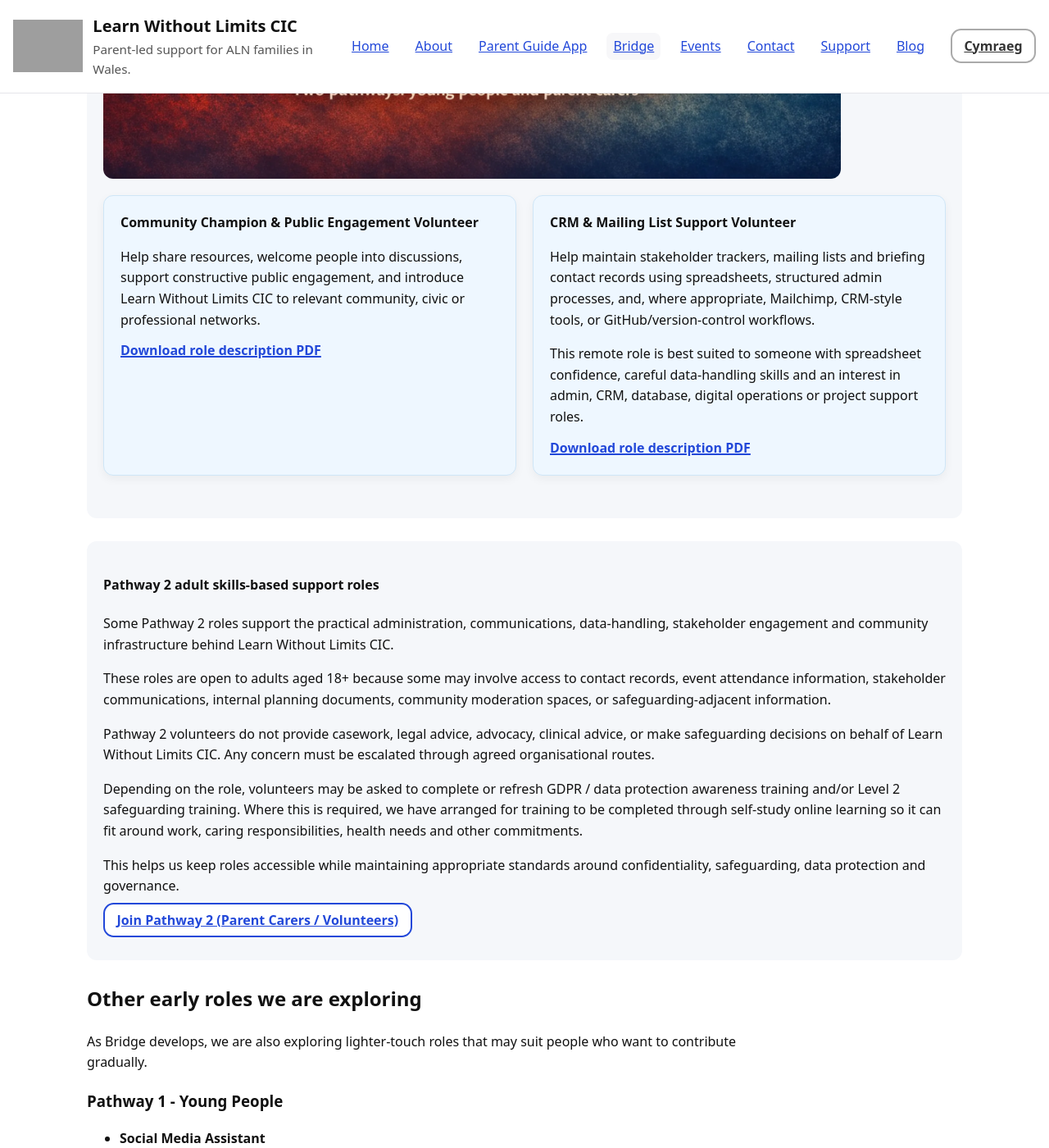
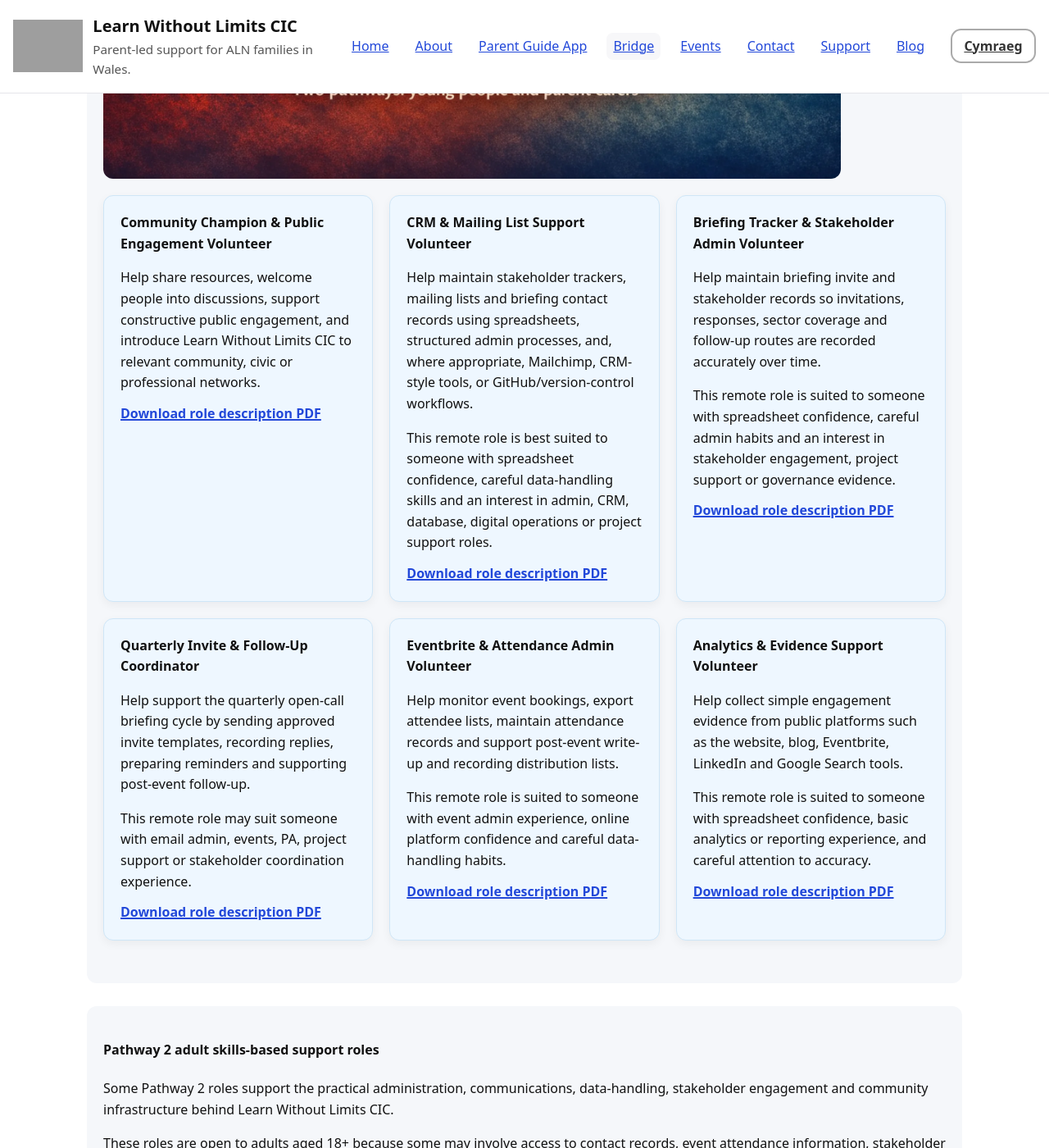
Before and after one commit to StephShobiye/learnwithoutlimitscic.github.io, a Jekyll site: the page bridge.en.html, which Jekyll copies as it is, in a window 1280 px wide and 1400 px high, scrolled down 2860 px. Shown: the whole window at 82% size. Built offline with Jekyll 4.4.1, drawn with Linux system fonts in a browser that asks for light colours; grey boxes are pictures that could not be loaded.

Commit message:
Update bridge.en.html
add 4 new role cards and pdf links to pathway 2

```diff
--- a/bridge.en.html
+++ b/bridge.en.html
@@ -249,6 +249,61 @@
     Download role description PDF
   </a>
 </article>
+  <!-- Add these cards inside the Pathway 2 bridge-opportunity-grid, after the existing CRM & Mailing List Support Volunteer card. -->
+
+<article class="bridge-opportunity-card">
+  <h4>Briefing Tracker &amp; Stakeholder Admin Volunteer</h4>
+  <p>
+    Help maintain briefing invite and stakeholder records so invitations, responses, sector coverage and follow-up routes are recorded accurately over time.
+  </p>
+  <p>
+    This remote role is suited to someone with spreadsheet confidence, careful admin habits and an interest in stakeholder engagement, project support or governance evidence.
+  </p>
+  <a href="/downloads/LWL_Briefing_Tracker_Stakeholder_Admin_Volunteer_Role_Description_v1.0.pdf">
+    Download role description PDF
+  </a>
+</article>
+
+<article class="bridge-opportunity-card">
+  <h4>Quarterly Invite &amp; Follow-Up Coordinator</h4>
+  <p>
+    Help support the quarterly open-call briefing cycle by sending approved invite templates, recording replies, preparing reminders and supporting post-event follow-up.
+  </p>
+  <p>
+    This remote role may suit someone with email admin, events, PA, project support or stakeholder coordination experience.
+  </p>
+  <a href="/downloads/LWL_Quarterly_Invite_Follow_Up_Coordinator_Role_Description_v1.0.pdf">
+    Download role description PDF
+  </a>
+</article>
+
+<article class="bridge-opportunity-card">
+  <h4>Eventbrite &amp; Attendance Admin Volunteer</h4>
+  <p>
+    Help monitor event bookings, export attendee lists, maintain attendance records and support post-event write-up and recording distribution lists.
+  </p>
+  <p>
+    This remote role is suited to someone with event admin experience, online platform confidence and careful data-handling habits.
+  </p>
+  <a href="/downloads/LWL_Eventbrite_Attendance_Admin_Volunteer_Role_Description_v1.0.pdf">
+    Download role description PDF
+  </a>
+</article>
+
+<article class="bridge-opportunity-card">
+  <h4>Analytics &amp; Evidence Support Volunteer</h4>
+  <p>
+    Help collect simple engagement evidence from public platforms such as the website, blog, Eventbrite, LinkedIn and Google Search tools.
+  </p>
+  <p>
+    This remote role is suited to someone with spreadsheet confidence, basic analytics or reporting experience, and careful attention to accuracy.
+  </p>
+  <a href="/downloads/LWL_Analytics_Evidence_Support_Volunteer_Role_Description_v1.0.pdf">
+    Download role description PDF
+  </a>
+</article>
+
+
         </div>
 
 
```
